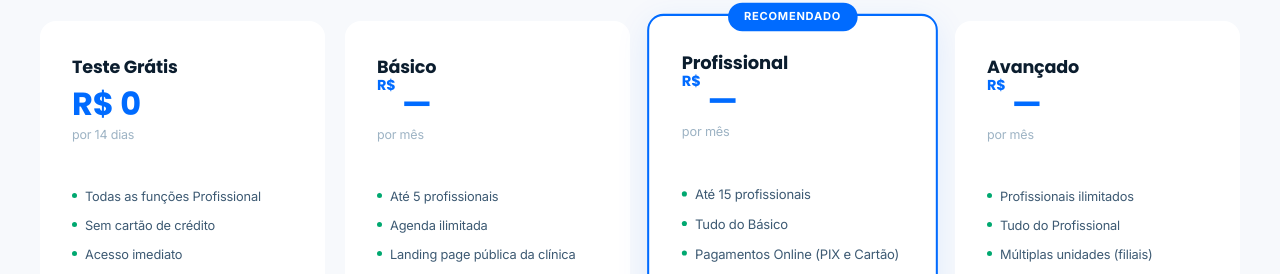
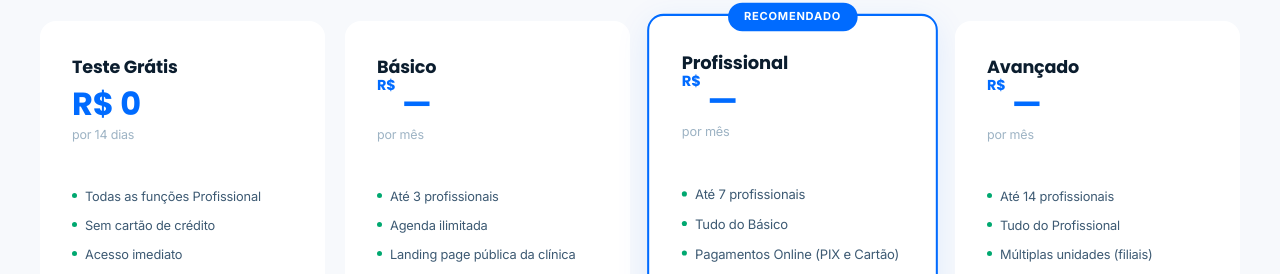
Before and after one commit to aseno-up/frontend, a Next.js app: page /contato in a window 1280 px wide. Shown: the part 6698-6972 px from the top of the page. Built offline with nearby package versions, Linux system fonts and the light colour scheme; no server answers.

Commit message:
Refactor: change professional quantity per plan

```diff
--- a/src/app/[lng]/(landing)/landing-client.tsx
+++ b/src/app/[lng]/(landing)/landing-client.tsx
@@ -191,7 +191,7 @@ export function PricingSection({ lng }: LandingClientProps) {
           <div className="price-per">por mês</div>
           <hr className="price-div" />
           <ul className="price-feats">
-            <li>Até 5 profissionais</li>
+            <li>Até 3 profissionais</li>
             <li>Agenda ilimitada</li>
             <li>Landing page pública da clínica</li>
             <li>Agendamento online (link na bio)</li>
@@ -214,7 +214,7 @@ export function PricingSection({ lng }: LandingClientProps) {
           <div className="price-per">por mês</div>
           <hr className="price-div" />
           <ul className="price-feats">
-            <li>Até 15 profissionais</li>
+            <li>Até 7 profissionais</li>
             <li>Tudo do Básico</li>
             <li>Pagamentos Online (PIX e Cartão)</li>
             <li>WhatsApp Oficial (sem risco de ban)</li>
@@ -237,7 +237,7 @@ export function PricingSection({ lng }: LandingClientProps) {
           <div className="price-per">por mês</div>
           <hr className="price-div" />
           <ul className="price-feats">
-            <li>Profissionais ilimitados</li>
+            <li>Até 14 profissionais</li>
             <li>Tudo do Profissional</li>
             <li>Múltiplas unidades (filiais)</li>
             <li>Relatórios avançados</li>
--- a/src/app/[lng]/(landing)/page.tsx
+++ b/src/app/[lng]/(landing)/page.tsx
@@ -284,7 +284,7 @@ export default async function LandingPage(props: PageProps) {
           <details className="faq-item"><summary>Preciso instalar algo?</summary><p>Não. O Aseno funciona 100% no navegador, sem instalação em nenhum dispositivo.</p></details>
           <details className="faq-item"><summary>Funciona no celular?</summary><p>Sim. Interface totalmente responsiva em qualquer smartphone, tablet ou computador.</p></details>
           <details className="faq-item"><summary>Preciso de cartão para testar?</summary><p>Não. 14 dias com acesso completo, sem cartão de crédito.</p></details>
-          <details className="faq-item"><summary>O preço é por profissional?</summary><p>Não. O preço é por clínica. No plano Profissional, até 15 profissionais pagam o mesmo valor.</p></details>
+          <details className="faq-item"><summary>O preço é por profissional?</summary><p>Não. O preço é por clínica. No plano Profissional, até 7 profissionais pagam o mesmo valor.</p></details>
           <details className="faq-item"><summary>Meu paciente pode agendar sozinho?</summary><p>Sim. Você recebe um link exclusivo para colocar no Instagram, site ou onde quiser. O paciente agenda 24/7.</p></details>
           <details className="faq-item"><summary>O WhatsApp da clínica pode ser banido?</summary><p>Com o WhatsApp Oficial (plano Profissional), não. É a API autorizada pela Meta, sem risco de banimento.</p></details>
           <details className="faq-item"><summary>Como funciona o pagamento online?</summary><p>No plano Profissional, sua clínica recebe pagamentos via PIX e Cartão de Crédito diretamente na sua conta. O paciente paga ao agendar e o dinheiro cai direto na conta da clínica, sem intermediários.</p></details>
--- a/src/app/[lng]/(landing)/para-estetica/page.tsx
+++ b/src/app/[lng]/(landing)/para-estetica/page.tsx
@@ -52,7 +52,7 @@ const data: SpecialtyData = {
   faqs: [
     { question: 'O Aseno funciona para clínicas que têm vários tipos de protocolo ao mesmo tempo?', answer: 'Sim. Você cadastra quantos protocolos quiser — drenagem linfática, radiofrequência, criolipólise, skincare — e acompanha cada paciente de forma independente. Um paciente pode estar em dois protocolos ao mesmo tempo, e o sistema mantém o controle separado.' },
     { question: 'Preciso trocar meu número de WhatsApp para usar as confirmações automáticas?', answer: 'Não. No plano Profissional, você conecta um número dedicado com WhatsApp Oficial. Seu número pessoal fica separado e sem risco de bloqueio pelo Meta.' },
-    { question: 'Quanto custa para uma clínica com 4 profissionais?', answer: 'O plano Básico cobre até 5 profissionais com agenda ilimitada, agendamento online, portal do paciente e confirmações automáticas. O preço é por clínica, não por profissional.' },
+    { question: 'Quanto custa para uma clínica com 4 profissionais?', answer: 'Para 4 profissionais, o plano indicado é o Profissional (até 7 profissionais), com agenda ilimitada, agendamento online, portal do paciente e confirmações automáticas. O preço é por clínica, não por profissional.' },
     { question: 'Preciso instalar algo?', answer: 'Não. O Aseno funciona 100% no navegador, sem instalação em nenhum dispositivo.' },
     { question: 'Funciona no celular?', answer: 'Sim. Interface totalmente responsiva em qualquer smartphone, tablet ou computador.' },
     { question: 'Preciso de cartão para testar?', answer: 'Não. 14 dias com acesso completo, sem cartão de crédito.' },
--- a/src/app/[lng]/(landing)/para-fisioterapia/page.tsx
+++ b/src/app/[lng]/(landing)/para-fisioterapia/page.tsx
@@ -50,7 +50,7 @@ const data: SpecialtyData = {
     { text: 'Ter o histórico clínico acessível em qualquer dispositivo economiza tempo entre atendimentos. Não preciso mais procurar fichas em papel.', author: 'Clínica Movimento & Saúde', role: 'Fisioterapia Esportiva' },
   ],
   faqs: [
-    { question: 'O Aseno funciona para fisioterapeuta autônomo, sem clínica?', answer: 'Sim. O plano Básico atende até 5 profissionais e é usado tanto por clínicas pequenas quanto por fisioterapeutas independentes.' },
+    { question: 'O Aseno funciona para fisioterapeuta autônomo, sem clínica?', answer: 'Sim. O plano Básico atende até 3 profissionais e é usado tanto por clínicas pequenas quanto por fisioterapeutas independentes.' },
     { question: 'Preciso migrar todos os dados do meu sistema atual?', answer: 'Não necessariamente. Você pode começar do zero. Se quiser importar sua base, isso está disponível no plano Avançado com suporte.' },
     { question: 'O WhatsApp automático pode ser banido?', answer: 'No plano Profissional, o Aseno usa o WhatsApp Oficial (API oficial da Meta), o que elimina o risco de banimento.' },
     { question: 'Preciso instalar algo?', answer: 'Não. O Aseno funciona 100% no navegador, sem instalação em nenhum dispositivo.' },
--- a/src/app/[lng]/(landing)/para-massoterapia/page.tsx
+++ b/src/app/[lng]/(landing)/para-massoterapia/page.tsx
@@ -50,7 +50,7 @@ const data: SpecialtyData = {
     { text: 'O agendamento online mudou tudo. Meus pacientes agendam pela bio do Instagram e eu só recebo a notificação.', author: 'Studio Massoterapia Integral', role: 'Massoterapia' },
   ],
   faqs: [
-    { question: 'O Aseno funciona para massoterapeuta autônomo, ou só para clínicas?', answer: 'Funciona para os dois. O plano Básico atende até 5 profissionais e já inclui agenda, confirmações automáticas e ficha de paciente.' },
+    { question: 'O Aseno funciona para massoterapeuta autônomo, ou só para clínicas?', answer: 'Funciona para os dois. O plano Básico atende até 3 profissionais e já inclui agenda, confirmações automáticas e ficha de paciente.' },
     { question: 'Preciso ter site para usar o agendamento online?', answer: 'Não. O Aseno gera uma landing page pública do seu consultório com link direto para agendamento.' },
     { question: 'Meus pacientes antigos precisam baixar algum aplicativo?', answer: 'Não. O paciente acessa o Portal pelo navegador, sem instalar nada. As confirmações chegam por WhatsApp.' },
     { question: 'Preciso instalar algo?', answer: 'Não. O Aseno funciona 100% no navegador, sem instalação em nenhum dispositivo.' },
--- a/src/app/[lng]/(landing)/para-nutricao/page.tsx
+++ b/src/app/[lng]/(landing)/para-nutricao/page.tsx
@@ -50,7 +50,7 @@ const data: SpecialtyData = {
     { text: 'O pagamento online mudou tudo. Paciente paga na hora de agendar e eu não preciso mais ficar cobrando por PIX no WhatsApp.', author: 'NutriCenter Saúde', role: 'Nutrição' },
   ],
   faqs: [
-    { question: 'O Aseno funciona para nutricionista autônoma, sem clínica?', answer: 'Sim. O plano Básico atende até 5 profissionais e já inclui tudo que você precisa para começar.' },
+    { question: 'O Aseno funciona para nutricionista autônoma, sem clínica?', answer: 'Sim. O plano Básico atende até 3 profissionais e já inclui tudo que você precisa para começar.' },
     { question: 'Consigo migrar minha agenda atual para o Aseno?', answer: 'No plano Avançado, a importação de dados do sistema anterior está incluída com suporte da equipe.' },
     { question: 'Meus pacientes precisam baixar algum aplicativo?', answer: 'Não. O paciente acessa o Portal pelo navegador do celular, sem instalar nada.' },
     { question: 'Preciso instalar algo?', answer: 'Não. O Aseno funciona 100% no navegador, sem instalação em nenhum dispositivo.' },
--- a/src/app/[lng]/(landing)/para-pilates-e-yoga/page.tsx
+++ b/src/app/[lng]/(landing)/para-pilates-e-yoga/page.tsx
@@ -52,7 +52,7 @@ const data: SpecialtyData = {
   faqs: [
     { question: 'O Aseno funciona para turmas coletivas de Pilates e Yoga?', answer: 'Sim. Você configura horários por turma e por instrutor, com número máximo de alunos por sessão. Lista de espera e autoagendamento funcionam para esses formatos.' },
     { question: 'Preciso migrar todos os dados do meu sistema atual?', answer: 'No plano Avançado, a equipe do Aseno faz a importação. Nos demais planos, o onboarding guiado ajuda a configurar tudo do zero.' },
-    { question: 'Como funciona o preço? Pago por aluno ou por instrutor?', answer: 'O plano é fixo por clínica, não por profissional. Básico: até 5 instrutores. Profissional: até 15. Avançado: ilimitado.' },
+    { question: 'Como funciona o preço? Pago por aluno ou por instrutor?', answer: 'O plano é fixo por clínica, não por profissional. Básico: até 3 instrutores. Profissional: até 7. Avançado: até 14.' },
     { question: 'Preciso instalar algo?', answer: 'Não. O Aseno funciona 100% no navegador, sem instalação em nenhum dispositivo.' },
     { question: 'Funciona no celular?', answer: 'Sim. Interface totalmente responsiva em qualquer smartphone, tablet ou computador.' },
     { question: 'Preciso de cartão para testar?', answer: 'Não. 14 dias com acesso completo, sem cartão de crédito.' },
--- a/src/app/[lng]/(landing)/para-psicologia/page.tsx
+++ b/src/app/[lng]/(landing)/para-psicologia/page.tsx
@@ -50,7 +50,7 @@ const data: SpecialtyData = {
     { text: 'Não preciso mais cobrar pelo WhatsApp. O paciente recebe o link de pagamento e paga antes da sessão. Muito mais profissional.', author: 'Espaço Terapêutico Viver', role: 'Psicologia' },
   ],
   faqs: [
-    { question: 'O Aseno funciona para psicólogo autônomo, não só para clínicas?', answer: 'Sim. O plano Básico atende até 5 profissionais e é usado tanto por consultórios individuais quanto por clínicas pequenas.' },
+    { question: 'O Aseno funciona para psicólogo autônomo, não só para clínicas?', answer: 'Sim. O plano Básico atende até 3 profissionais e é usado tanto por consultórios individuais quanto por clínicas pequenas.' },
     { question: 'Preciso migrar todos os meus dados para começar a usar?', answer: 'Não. Você pode começar a cadastrar novos pacientes e ir organizando os ativos no seu ritmo. Importação disponível no plano Avançado.' },
     { question: 'O WhatsApp automático pode banir meu número?', answer: 'No plano Profissional, o Aseno usa a API Oficial do WhatsApp Business. Não há risco de bloqueio.' },
     { question: 'Preciso instalar algo?', answer: 'Não. O Aseno funciona 100% no navegador, sem instalação em nenhum dispositivo.' },
```
